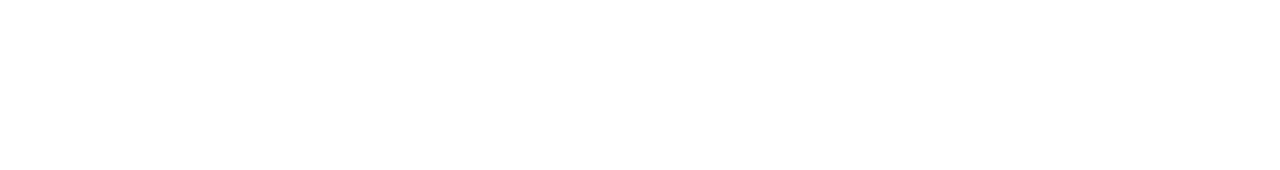
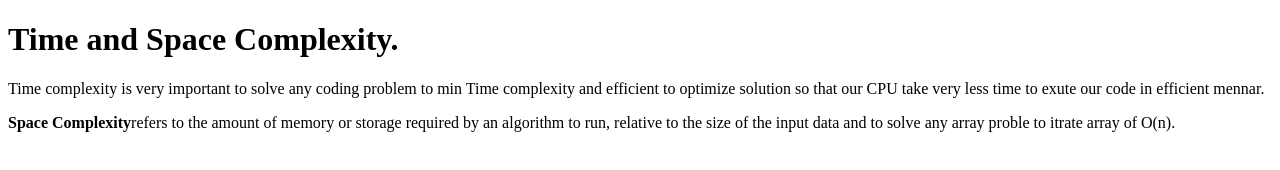
Before and after one commit to acciojob/time-and-space-complexity-Amazad3245, a website: page main.html in a window 1280 px wide. Drawn offline with Linux system fonts and the light colour scheme.

Commit message:
created a submission

```diff
--- a/main.html
+++ b/main.html
@@ -8,6 +8,9 @@
 
 <body>
 	<!-- the entire body must be written by student -->
+	<h1>Time and Space Complexity.</h1>
+	<p>Time complexity is very important to solve any coding problem to min Time complexity and efficient to optimize solution so that our CPU take very less time to exute our code in efficient mennar.</p>
+	<p><b>Space Complexity</b>refers to the amount of memory or storage required by an algorithm to run, relative to the size of the input data and to solve any array proble to itrate array of O(n).</p>
     <script type="text/javascript" src="./script.js">
 </script>
 
```
